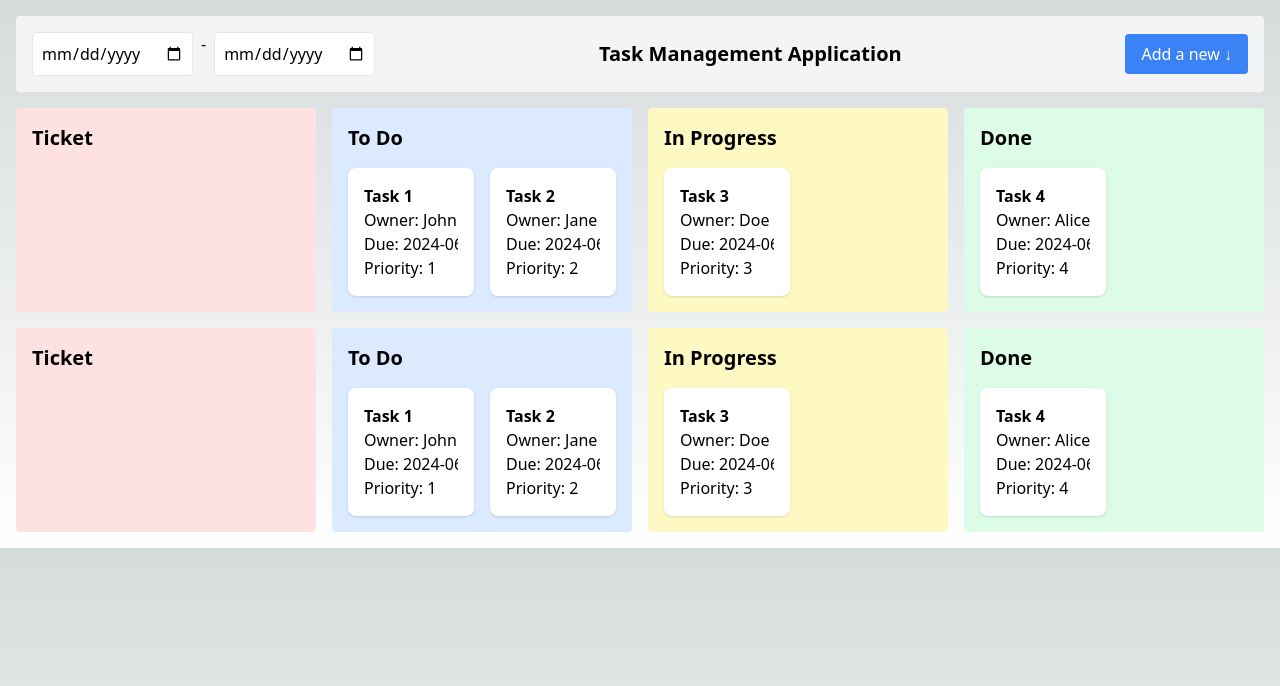
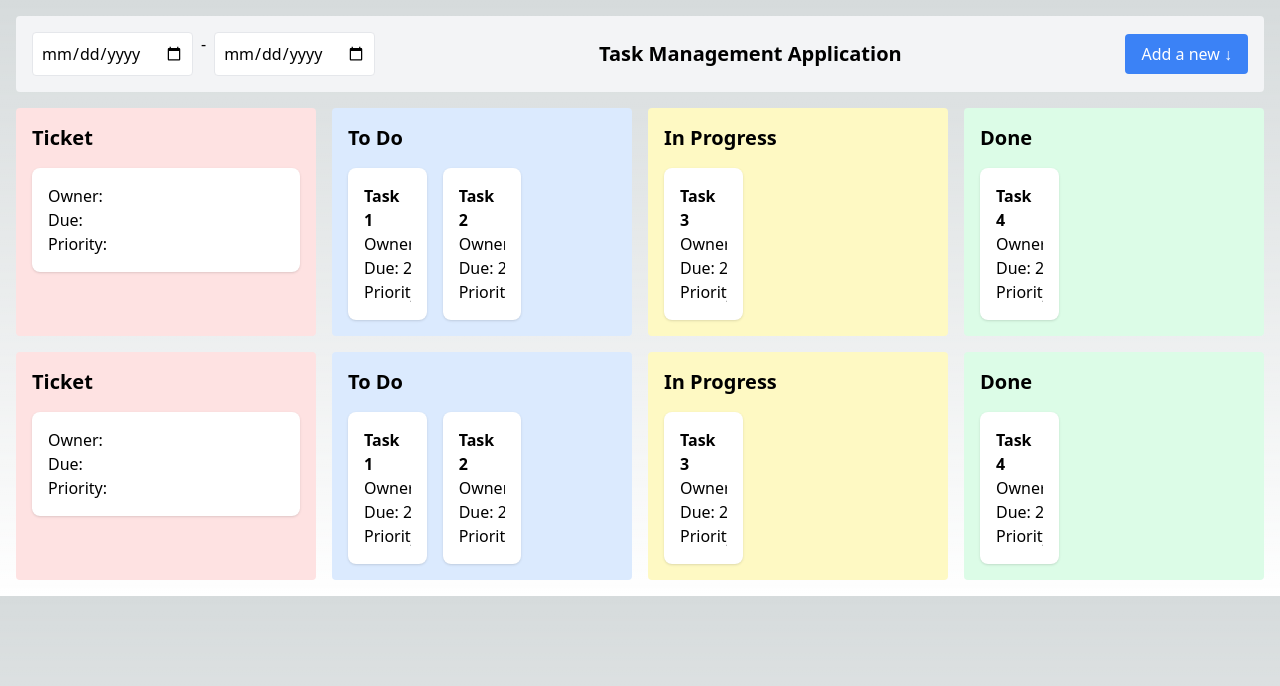
Before and after one commit to ClovisIRex/task-manager, a Next.js app: page / in a window 1280 px wide. Shown: the top 686 px of the page. Built offline with nearby package versions, Linux system fonts and the light colour scheme.

Commit message:
wip tickets

```diff
--- a/components/Kanban/KanbanBoard.jsx
+++ b/components/Kanban/KanbanBoard.jsx
@@ -11,13 +11,17 @@ const KanbanBoard = () => {
     return Object.values(tasks).filter(task => task.status === status);
   };
 
+  const getTicketsById = (id, tickets) => {
+    return Object.values(tickets).filter(ticket => ticket.id === id);
+  };
+
   const tasks = mockTasks;
   const tickets = mockTickets;
 
   const [data, setData] = useState({
     tasks: tasks,
     columns: {
-      'Ticket': getTasksByStatus('Tickets', tasks),
+      'Ticket': getTicketsById('Tickets', tickets),
       'To Do': getTasksByStatus('To Do', tasks),
       'In Progress': getTasksByStatus('In Progress', tasks),
       'Done': getTasksByStatus('Done', tasks)
@@ -40,7 +44,6 @@ const KanbanBoard = () => {
 
   // Function to open the edit task modal and set the selected task
   const openEditModal = (task) => {
-    console.log(task);
     setData(prevData => ({ ...prevData, selectedTask: task, isEditModalOpen: true }));
   };
 
@@ -50,11 +53,7 @@ const KanbanBoard = () => {
   };
 
   return (
-
-
     <div className="p-4">
-
-
       {data.isEditModalOpen && (
         <Modal isOpen={data.isEditModalOpen} onClose={closeEditModal}>
           <h2>Create Ticket</h2>
@@ -73,17 +72,16 @@ const KanbanBoard = () => {
         </Modal>
       )}
       <Header />
-
-
-      {Object.keys(tickets).map((ticket) => (
-          <div className="grid grid-cols-4 gap-4 mt-4">
+      {Object.keys(tickets).map((ticket, ticketIndex) => (
+        <div className="grid grid-cols-4 gap-4 mt-4" key={ticketIndex}>
           {Object.keys(data.columns).map((column) => (
             <KanbanColumn
-              key={column}
+              key={`${ticketIndex}-${column}`}
               title={column}
               tasks={data.columns[column]}
               color={data.colors[column]}
               id={data.ids[column]}
+              ticketId={ticket.id}
               openEditModal={openEditModal} // Pass the function to the KanbanColumn
             />
           ))}
--- a/components/Kanban/KanbanCard.jsx
+++ b/components/Kanban/KanbanCard.jsx
@@ -2,19 +2,36 @@ import React from 'react';
 import styles from "./scroll.module.css";
 
 
-const KanbanCard = ({ task, index, openEditModal }) => {
+const KanbanCard = ({ isTicket, task, index, openEditModal }) => {
   const handleClick = () => {
     openEditModal(task); // Open the edit modal and pass the selected task
   };
 
   return (
     <div className={`p-4 bg-white rounded-lg shadow cursor-pointer ${styles.card}`} onClick={handleClick}>
+
+    {isTicket ? (
+              (
+                <>
+              <h3 className="font-bold">{}</h3>
+              <div className={styles['card-content']}>
+                <p>Owner: {}</p>
+                <p>Due: {}</p>
+                <p>Priority: {}</p>
+              </div>
+              </>
+              )
+            ) : (
+              <>
               <h3 className="font-bold">{task.title}</h3>
               <div className={styles['card-content']}>
                 <p>Owner: {task.owner}</p>
                 <p>Due: {task.dueDate}</p>
                 <p>Priority: {task.priority}</p>
               </div>
+              </>
+
+    )}
     </div>
   );
 };
--- a/components/Kanban/KanbanColumn.jsx
+++ b/components/Kanban/KanbanColumn.jsx
@@ -3,25 +3,23 @@ import KanbanCard from './KanbanCard';
 import { Droppable } from 'react-beautiful-dnd';
 import styles from "./scroll.module.css";
 
-const KanbanColumn = ({ title, color, tasks, id ,openEditModal}) => {
+const KanbanColumn = ({ title, color, tasks, id, ticketId, openEditModal }) => {
+  const isSingleCardLayout = id === 0;
   return (
-    <div className={` ${styles.column} p-4 rounded ${color} flex flex-wrap`}>
-      <h2 className="text-xl font-bold mb-4 w-full">{title}</h2>
-      <div className="space-y-4 w-full">
-        {tasks.map((task, index) => (
-          index % 2 === 0 && (
-            <div className="flex w-full" key={index}>
-              <div className="w-1/2 pr-2">
-                <KanbanCard key={index} index={index} task={task} openEditModal={openEditModal} />
-              </div>
-              {tasks[index + 1] &&
-                <div className="w-1/2 pl-2">
-                  <KanbanCard key={index + 1} index={index + 1} task={tasks[index + 1]} openEditModal={openEditModal} />
-                </div>
-              }
-            </div>
+    <div className={` ${styles.column} p-4 rounded ${color}`}>
+      <h2 className="text-xl font-bold mb-4">{title}</h2>
+      <div className={isSingleCardLayout ? "grid grid-cols-1 gap-4" : "grid grid-cols-3 gap-4"}>
+
+      {isSingleCardLayout ? (
+          (
+            <KanbanCard isTicket={true} key={ticketId} task={tasks[0]} openEditModal={openEditModal} />
           )
-        ))}
+        ) : (
+          tasks.map((task, index) => (
+            <KanbanCard isTicket={false} key={index} index={index} task={task} openEditModal={openEditModal} />
+          ))
+      )}
+
       </div>
     </div>
   );
--- a/mock/mockTasks.js
+++ b/mock/mockTasks.js
@@ -1,6 +1,7 @@
 const mockTickets = {
   'ticket-1': {
-    title: 'Task 1',
+    id: 1,
+    title: 'Ticket 1',
     owner: 'John',
     status: 'To Do',
     dueDate: '2024-06-01',
@@ -9,7 +10,8 @@ const mockTickets = {
   },
 
   'ticket-2': {
-    title: 'Task 2',
+    id: 2,
+    title: 'Ticket 2',
     owner: 'John',
     status: 'To Do',
     dueDate: '2024-06-01',
```
Lines whose indentation alone changed are shown as unchanged.
